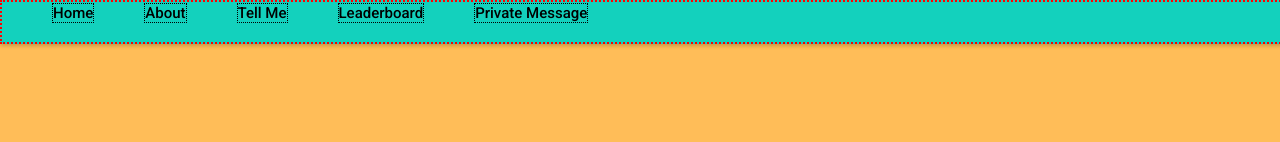
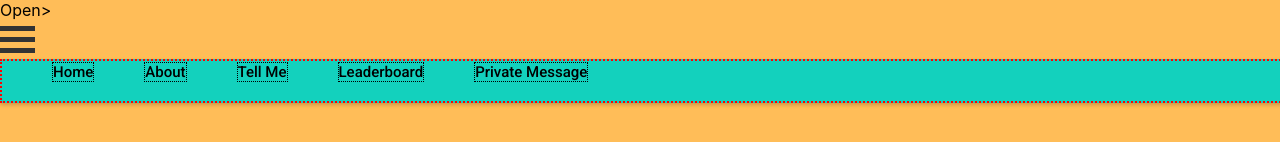
Before and after one commit to michaelbtan/Placeholder-Project-2, a React (Create React App) app in the folder project2/: page / in a window 1280 px wide. Shown: the top 142 px of the page. Built offline with nearby package versions, Linux system fonts and the light colour scheme; no server answers.

Commit message:
started adding toggle

```diff
--- a/project2/src/components/Navbar.css
+++ b/project2/src/components/Navbar.css
@@ -1,4 +1,12 @@
 @import url('https://fonts.googleapis.com/css2?family=Roboto:wght@500&display=swap');
+
+.bar1, .bar2, .bar3 {
+  width: 35px;
+  height: 5px;
+  background-color: #333;
+  margin: 6px 0px;
+  transition: 0.4s;
+}
 
 .nav-container {
   width: 100%;
@@ -21,3 +29,20 @@
 .nav-container a:hover {
   color: #dad8d8;
 }
+
+@media (max-width: 600px) {
+
+  .nav-container {
+    display: none;
+  }
+
+}
+
+
+  @media (min-width: 600px) {
+
+    .mobile-nav-button {
+      display: none;
+      }
+
+    }
--- a/project2/src/components/Navbar.jsx
+++ b/project2/src/components/Navbar.jsx
@@ -1,22 +1,26 @@
 import React from 'react'
 import './Navbar.css'
 import { Link } from 'react-router-dom'
-// import { useState } from 'react'
+import { useState } from 'react'
 
 
 export default function Navbar() {
 
-  // const [navbarOpen, setNavbarOpen] = useState(false)
+  const [navbarOpen, setNavbarOpen] = useState(false)
 
-  // const handleToggle = () => {
-  //   setNavbarOpen(prev => !prev)
-  // }
+  const handleToggle = () => {
+    setNavbarOpen(prev => !prev)
+  }
 
   return (
     <div>
+      <div class="container" onClick={handleToggle}>{navbarOpen ? "Close" : "Open"}>
+      <div class="bar1"></div>
+      <div class="bar2"></div>
+      <div class="bar3"></div>
+    </div>
       <nav>
         <div className='nav-container'>
-        {/* <button onClick={handleToggle}>{navbarOpen ? "Close" : "Open"}</button> */}
           <Link to='/'>Home</Link>
           <Link to='/About'>About</Link>
           <Link to='/TellMe'>Tell Me</Link>
```
